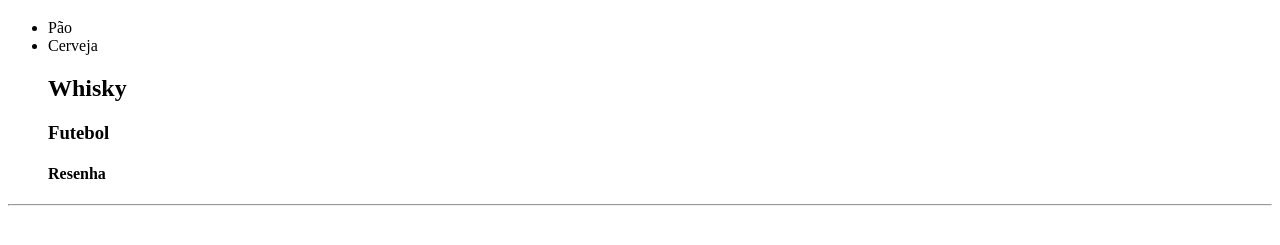
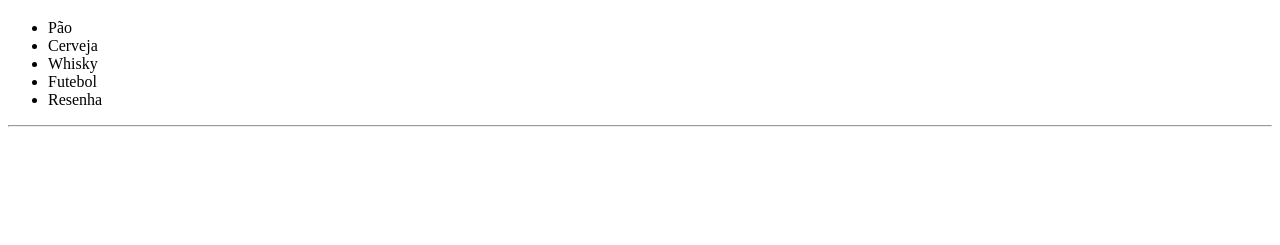
Before and after one commit to DiegoAguilera22/CI_CD, a plain HTML site: page index.html in a window 1280 px wide. Shown: the part 61-306 px from the top of the page. Drawn offline with Linux system fonts and the light colour scheme.

Commit message:
nova alt

```diff
--- a/index.html
+++ b/index.html
@@ -11,9 +11,9 @@
     <ul>
     <li>Pão</li>
     <li>Cerveja</li>
-    <h2>Whisky</h2>
-    <h3>Futebol</h3>
-    <h4>Resenha</h4>
+    <li>Whisky</li>
+    <li>Futebol</li>
+    <li>Resenha</li>
 </ul>
     <hr>
 </body>
```
